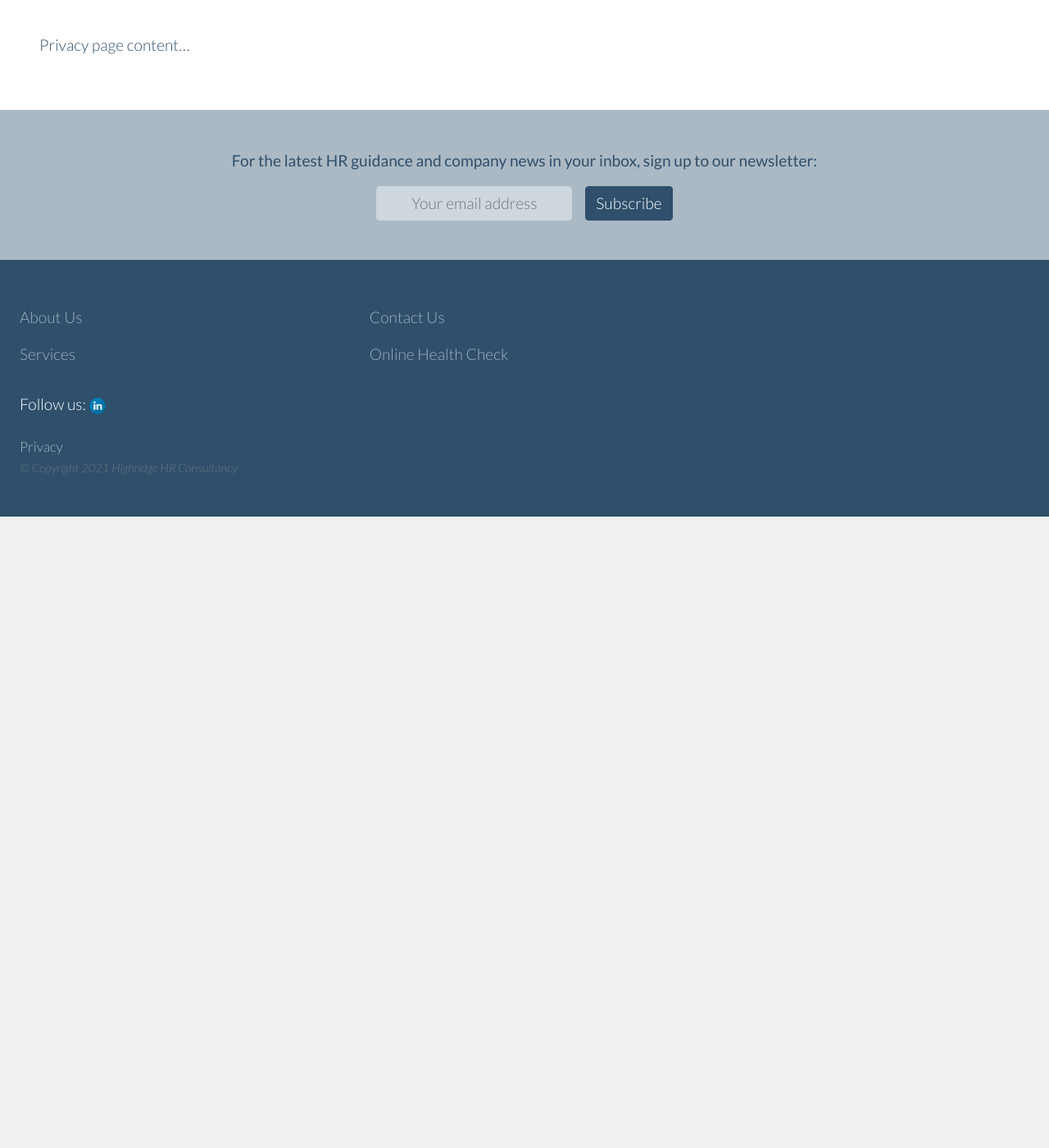
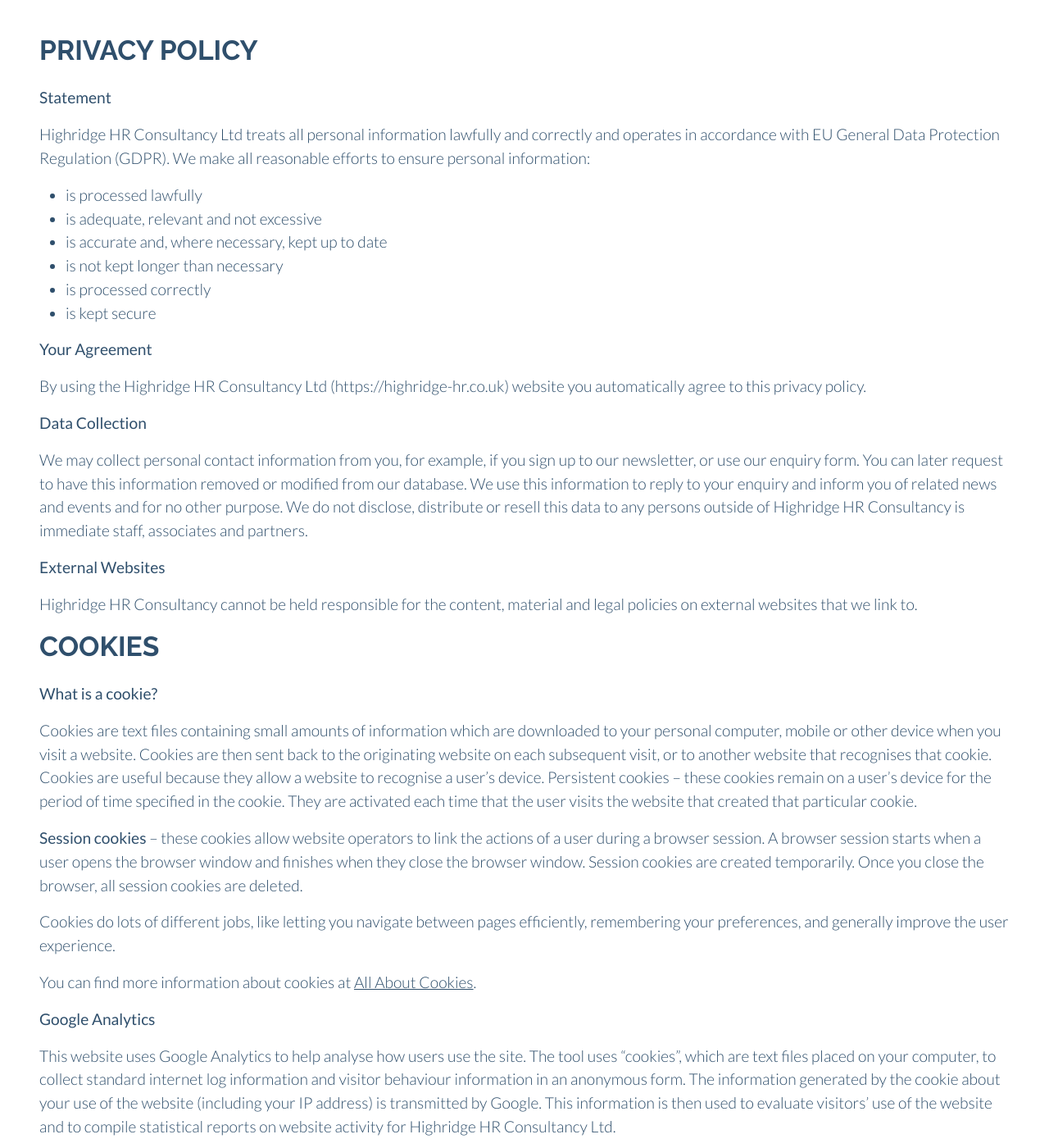
Before and after one commit to highridge-hr/highridge-hr.github.io, a Jekyll site: the page built from docs/privacy.md, in a window 1280 px wide and 1400 px high, scrolled down 500 px. Shown: the whole window at 82% size. Built offline with Jekyll 4.4.1, drawn with Linux system fonts in a browser that asks for light colours; before the commit the page ends 1130 px from its top, so only the background shows below that; some of the changed text lies outside the part shown.

Commit message:
privacy, links, quotes

```diff
--- a/docs/_data/footer-links.yaml
+++ b/docs/_data/footer-links.yaml
@@ -13,4 +13,4 @@
     url: https://us7.list-manage.com/contact-form?u=05910a7629254ae5e4552f8b5&form_id=28128148254af28013ce80aa81709a02
 
   - title: Online Health Check
-    url: \#
+    url: https://forms.gle/jodg8vawUpxJfUcz8
--- a/docs/privacy.md
+++ b/docs/privacy.md
@@ -1,6 +1,54 @@
 ---
 layout: page
-title: Privacy
+title: Privacy Policy & Cookies
 ---
 
-Privacy page content...
+### Privacy Policy
+
+**Statement**
+
+Highridge HR Consultancy Ltd treats all personal information lawfully and correctly and operates in accordance with EU General Data Protection Regulation (GDPR).
+We make all reasonable efforts to ensure personal information:
+* is processed lawfully
+* is adequate, relevant and not excessive
+* is accurate and, where necessary, kept up to date
+* is not kept longer than necessary
+* is processed correctly
+* is kept secure
+
+**Your Agreement**
+
+By using the Highridge HR Consultancy Ltd (https://highridge-hr.co.uk) website you automatically agree to this privacy policy.
+
+**Data Collection**
+
+We may collect personal contact information from you, for example, if you sign up to our newsletter, or use our enquiry form.  You can later request to have this information removed or modified from our database.  We use this information to reply to your enquiry and inform you of related news and events and for no other purpose.  We do not disclose, distribute or resell this data to any persons outside of Highridge HR Consultancy is immediate staff, associates and partners.
+
+**External Websites**
+
+Highridge HR Consultancy cannot be held responsible for the content, material and legal policies on external websites that we link to.
+
+### Cookies
+
+**What is a cookie?**
+
+Cookies are text files containing small amounts of information which are downloaded to your personal computer, mobile or other device when you visit a website. Cookies are then sent back to the originating website on each subsequent visit, or to another website that recognises that cookie. Cookies are useful because they allow a website to recognise a user’s device.
+Persistent cookies – these cookies remain on a user’s device for the period of time specified in the cookie. They are activated each time that the user visits the website that created that particular cookie.
+
+**Session cookies** – these cookies allow website operators to link the actions of a user during a browser session. A browser session starts when a user opens the browser window and finishes when they close the browser window. Session cookies are created temporarily. Once you close the browser, all session cookies are deleted.
+
+Cookies do lots of different jobs, like letting you navigate between pages efficiently, remembering your preferences, and generally improve the user experience.
+
+You can find more information about cookies at [All About Cookies](https://www.allaboutcookies.org).
+
+**Google Analytics**
+
+This website uses Google Analytics to help analyse how users use the site.  The tool uses “cookies”, which are text files placed on your computer, to collect standard internet log information and visitor behaviour information in an anonymous form.  The information generated by the cookie about your use of the website (including your IP address) is transmitted by Google.  This information is then used to evaluate visitors’ use of the website and to compile statistical reports on website activity for Highridge HR Consultancy Ltd.
+
+We will never (and will not allow any third party to) use he statistical analytics tool to track or to collect Personally Identifiable information of visitors to our site.  Google will not associate your IP address with any other data held by Google.  Neither we nor Google will link, or seek to link, an IP address with the identity of a computer user.  We will not associate any data gathered from this site with any Personal Identifiable information from any source, unless you explicitly submit that information via a fill-in form on our website.
+
+**Cookies set by Google Analytics:** - for more information about Google Analytics, view their terms of service here: [Google Analytics](http://www.google.com/intl/en_uk/analytics/tos.html).
+
+**Using web browser settings to manage cookies**
+
+The Help menu on the menu bar of most browsers will tell you how to prevent your browser from accepting new cookies, how to have the browser notify you when you receive a new cookie and how to disable cookies altogether. You can also disable or delete similar data used by browser add-ons, such as Flash cookies, by changing the add-on’s settings or visiting the website of its manufacturer.
--- a/docs/services.html
+++ b/docs/services.html
@@ -119,7 +119,7 @@
     </div>
     <div class="row">
       <div class="col">
-        <a href="#" class="btn btn-primary px-4">Complete survey</a>
+        <a href="https://forms.gle/jodg8vawUpxJfUcz8" class="btn btn-primary px-4">Complete survey</a>
       </div>
     </div>
   </div>
```
Also changed, not shown: docs/_data/quotes.yaml (+4 -4 lines).
